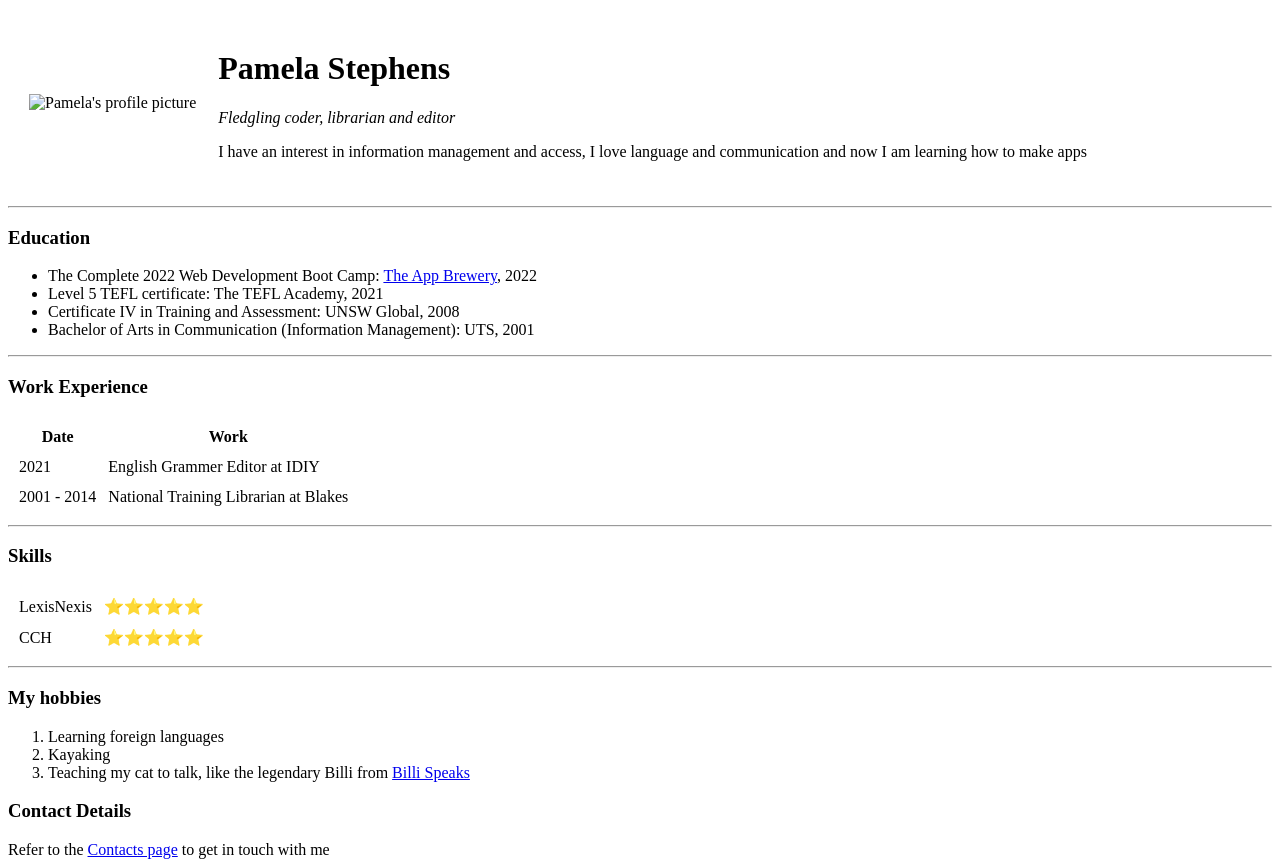
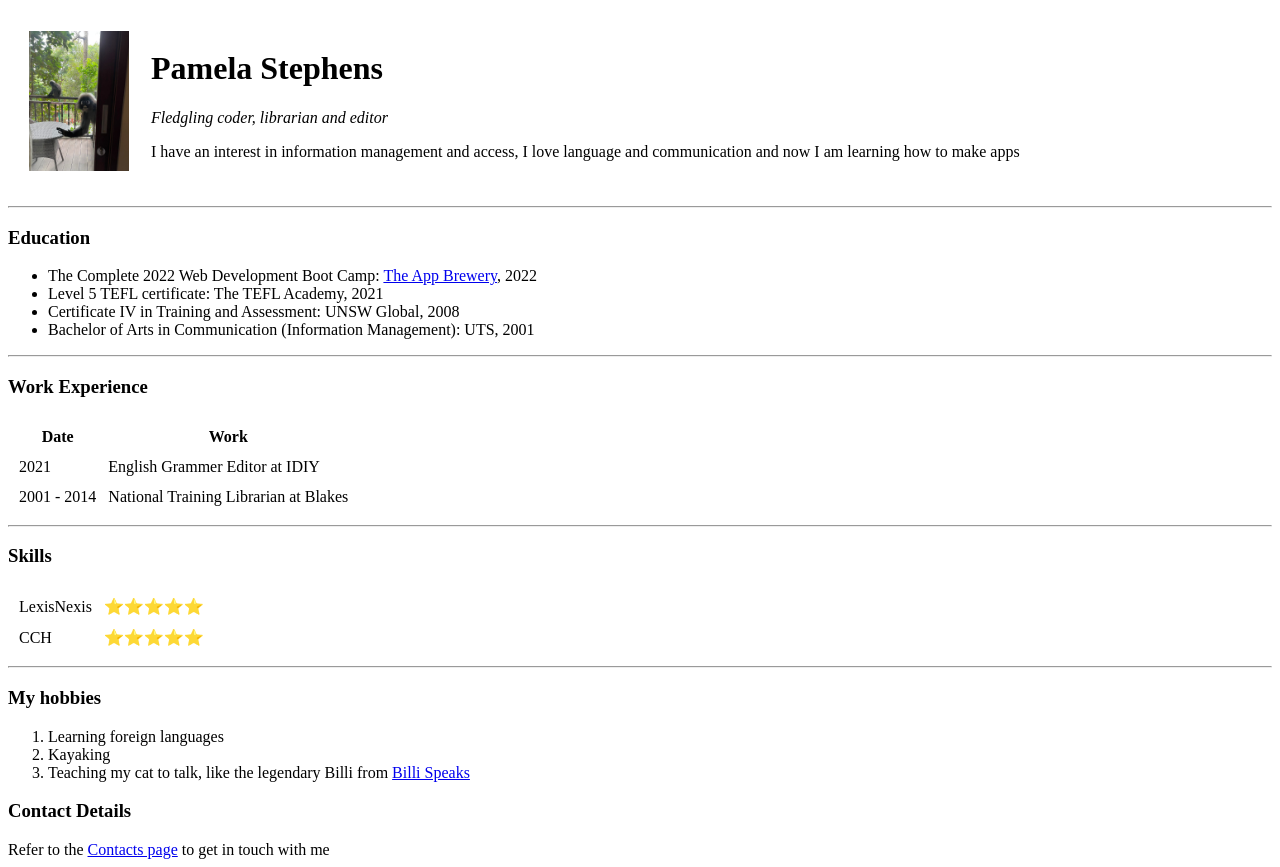
Before and after one commit to PeregrinePam/cv, a plain HTML site: page index.html in a window 1280 px wide. Drawn offline with Linux system fonts and the light colour scheme.

Commit message:
profile picture change

```diff
--- a/index.html
+++ b/index.html
@@ -10,7 +10,7 @@
   <table cellspacing="20">
     <tr>
       <td>
-        <img src="IMG_4300.jpg" alt="Pamela's profile picture" width="100" height="140" </img>
+        <img src="LangurLeaf.jpeg" alt="Pamela's profile picture" width="100" height="140" </img>
       </td>
       <td>
         <h1>Pamela Stephens</h1>
```
Also changed, not shown: LangurLeaf.jpeg (added).
